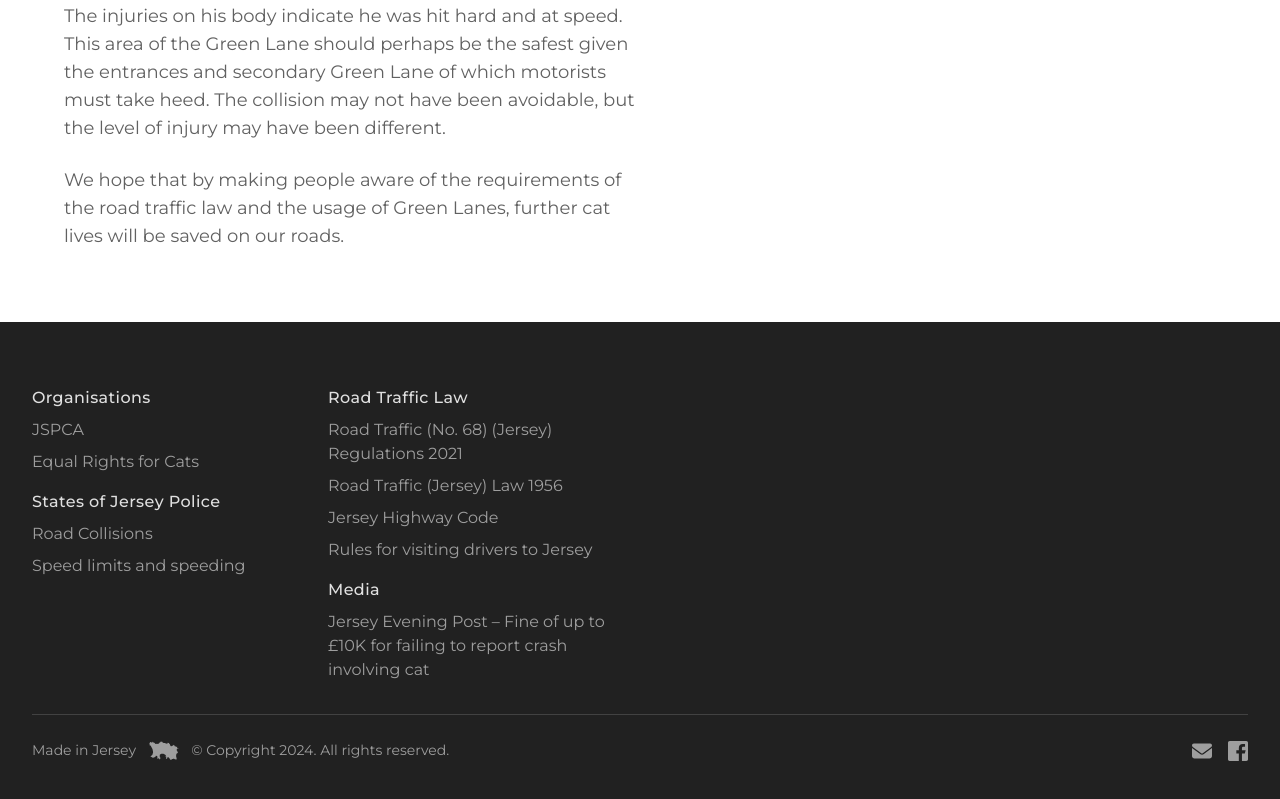
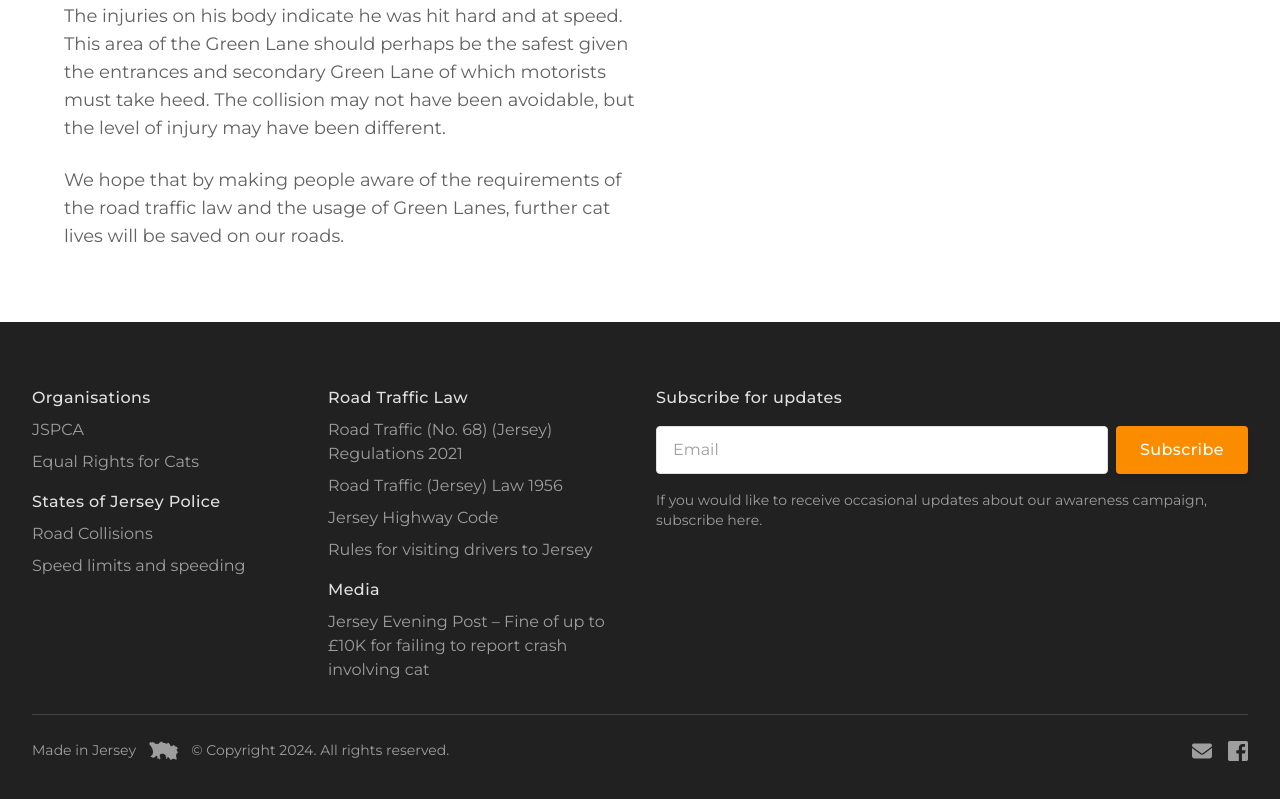
Before and after one commit to al/lionels-legacy, a Vue app: page / in a window 1280 px wide. Shown: the part 3271-4070 px from the top of the page. Built offline with nearby package versions, Linux system fonts and the light colour scheme; no server answers; a web font is replaced by a local one.

Commit message:
feat: Subscription form using Mailer Lite
Add a subscription form backed by Mail Lite to the footer.

LINKS:

- https://dashboard.mailerlite.com/forms/125276057865553655/overview

```diff
--- a/cspell.config.yaml
+++ b/cspell.config.yaml
@@ -11,6 +11,7 @@ ignorePaths:
   - node_modules/**
   - pnpm-lock.yaml
 ignoreWords:
+  - anticsrf
   - argjson
   - elif
   - esac
@@ -18,6 +19,7 @@ ignoreWords:
   - Fonticons
   - Grantez
   - headlessui
+  - inputmask
   - JSPCA
   - JSPCA's
   - lintstagedrc
@@ -29,6 +31,7 @@ ignoreWords:
   - substr
   - svgrepo
   - vueuse
+  - webform
 import: []
 version: 0.2
 words: []
--- a/src/components/Layout/PageFooter.vue
+++ b/src/components/Layout/PageFooter.vue
@@ -96,6 +96,14 @@
             </ul>
           </div>
         </div>
+        <div class="mt-10 w-full justify-self-end md:mt-0 lg:col-span-2">
+          <span
+            id="stay-in-touch"
+            class="scroll-mt-[80px] text-base font-medium tracking-wide text-gray-300"
+            >Subscribe for updates</span
+          >
+          <MailerLite :captcha="false" />
+        </div>
       </div>
       <div class="flex flex-col justify-between border-t border-gray-800 pb-10 pt-5 sm:flex-row">
         <p class="text-sm text-gray-500">
@@ -152,4 +160,6 @@
   </footer>
 </template>
 
-<script setup></script>
+<script setup>
+import MailerLite from '../MailerLite.vue'
+</script>
--- /dev/null
+++ b/src/components/MailerLite.vue
@@ -0,0 +1,121 @@
+<template>
+  <div
+    id="mlb2-15961160"
+    class="ml-subscribe-form ml-subscribe-form-15961160 mt-4"
+  >
+    <div class="row-form">
+      <form
+        class="ml-block-form"
+        action="https://assets.mailerlite.com/jsonp/1003257/forms/125276057865553655/subscribe"
+        method="post"
+        target="_blank"
+        data-code=""
+      >
+        <div class="flex flex-col md:flex-row">
+          <div class="ml-validate-email ml-validate-required mb-3 flex-grow md:mb-0 md:mr-2">
+            <input
+              class="h-12 w-full appearance-none rounded border border-gray-300 bg-white px-4 shadow-sm transition duration-200 focus:border-orange-600 focus:shadow-outline focus:outline-none"
+              autocomplete="email"
+              name="fields[email]"
+              placeholder="Email"
+              type="email"
+              data-inputmask=""
+            />
+          </div>
+
+          <div class="primary inline-flex">
+            <button
+              class="primary h-12 w-full items-center justify-center rounded bg-orange-600 px-6 font-medium tracking-wide text-white shadow-md transition duration-200 hover:bg-orange-900 focus:shadow-outline focus:outline-none"
+              type="submit"
+            >
+              Subscribe
+            </button>
+            <button
+              class="loading primary hidden h-12 w-full items-center justify-center rounded bg-gray-500 px-6 font-medium tracking-wide text-white shadow-md"
+              disabled="disabled"
+              type="button"
+            >
+              Subscribe
+            </button>
+          </div>
+        </div>
+
+        <p class="my-4 text-sm text-gray-500">
+          If you would like to receive occasional updates about our awareness campaign, subscribe
+          here.
+        </p>
+
+        <div
+          v-if="captcha"
+          class="ml-form-recaptcha ml-validate-required flex justify-center md:justify-normal"
+        >
+          <div
+            class="g-recaptcha inline-block"
+            data-sitekey="6Lf1KHQUAAAAAFNKEX1hdSWCS3mRMv4FlFaNslaD"
+          />
+        </div>
+
+        <input
+          name="ml-submit"
+          type="hidden"
+          value="1"
+        />
+        <input
+          name="anticsrf"
+          type="hidden"
+          value="true"
+        />
+      </form>
+    </div>
+    <div class="row-success hidden">
+      <h4 class="font-semibold text-orange-accent-400">Thank you!</h4>
+
+      <p class="mt-4 text-gray-500">You have been added to our subscriber list.</p>
+    </div>
+  </div>
+</template>
+
+<script setup>
+import { onMounted } from 'vue'
+
+defineProps({
+  captcha: {
+    type: Boolean,
+    default: false,
+  },
+})
+
+onMounted(() => {
+  ;[
+    'https://www.google.com/recaptcha/api.js',
+    'https://groot.mailerlite.com/js/w/webforms.min.js?v2d8fb22bb5b3677f161552cd9e774127',
+  ].forEach((url) => {
+    document.head.appendChild(Object.assign(document.createElement('script'), { src: url }))
+  })
+
+  window.ml_webform_success_15961160 = () => {
+    var $ = window.ml_jQuery || window.jQuery
+    $('.ml-subscribe-form-15961160 .row-success').show()
+    $('.ml-subscribe-form-15961160 .row-form').hide()
+  }
+
+  fetch('https://assets.mailerlite.com/jsonp/1003257/forms/125276057865553655/takel')
+})
+</script>
+
+<style scoped>
+.ml-error input {
+  border-color: #f00;
+}
+
+.ml-form-recaptcha :deep(iframe) {
+  border: solid 1px transparent;
+  border-radius: 4px;
+  transform: scale(0.8);
+  transform-origin: 0 0;
+}
+
+.ml-form-recaptcha.ml-error :deep(iframe) {
+  border-color: #f00;
+}
+</style>
```
